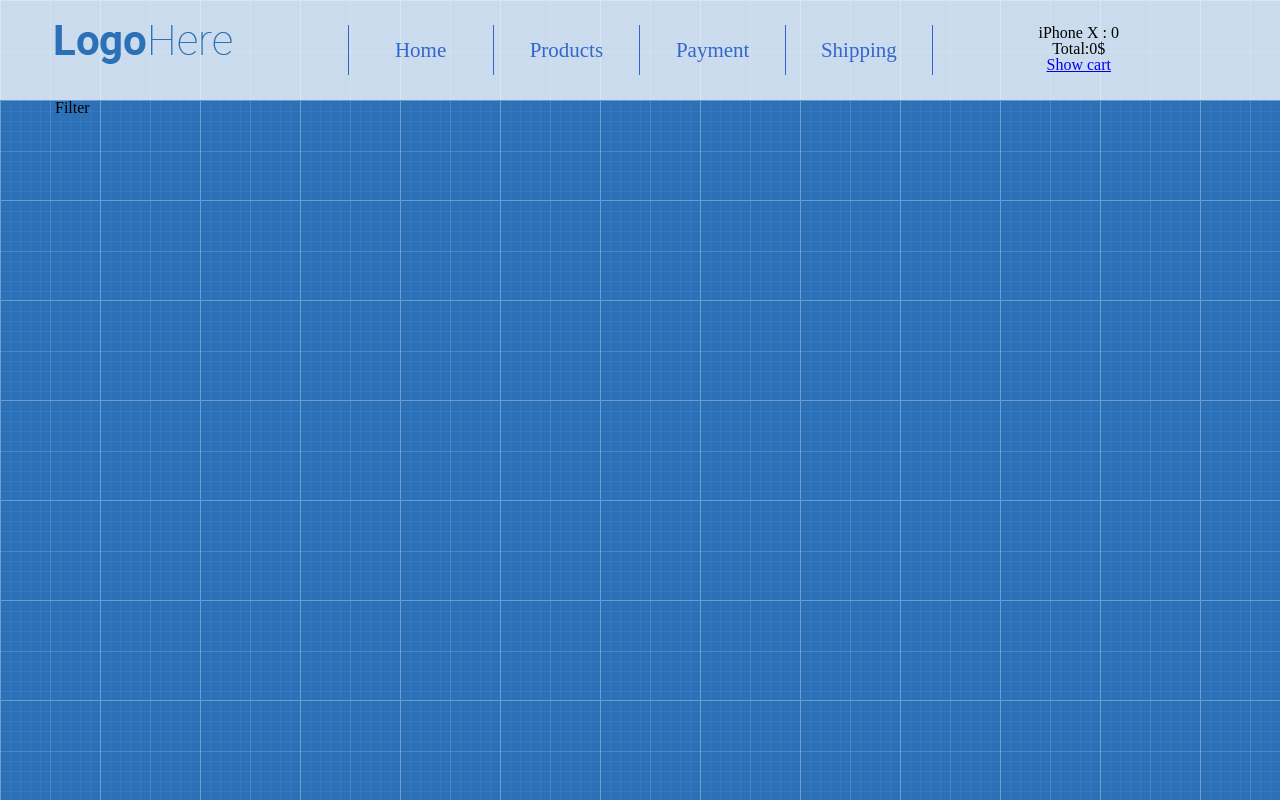
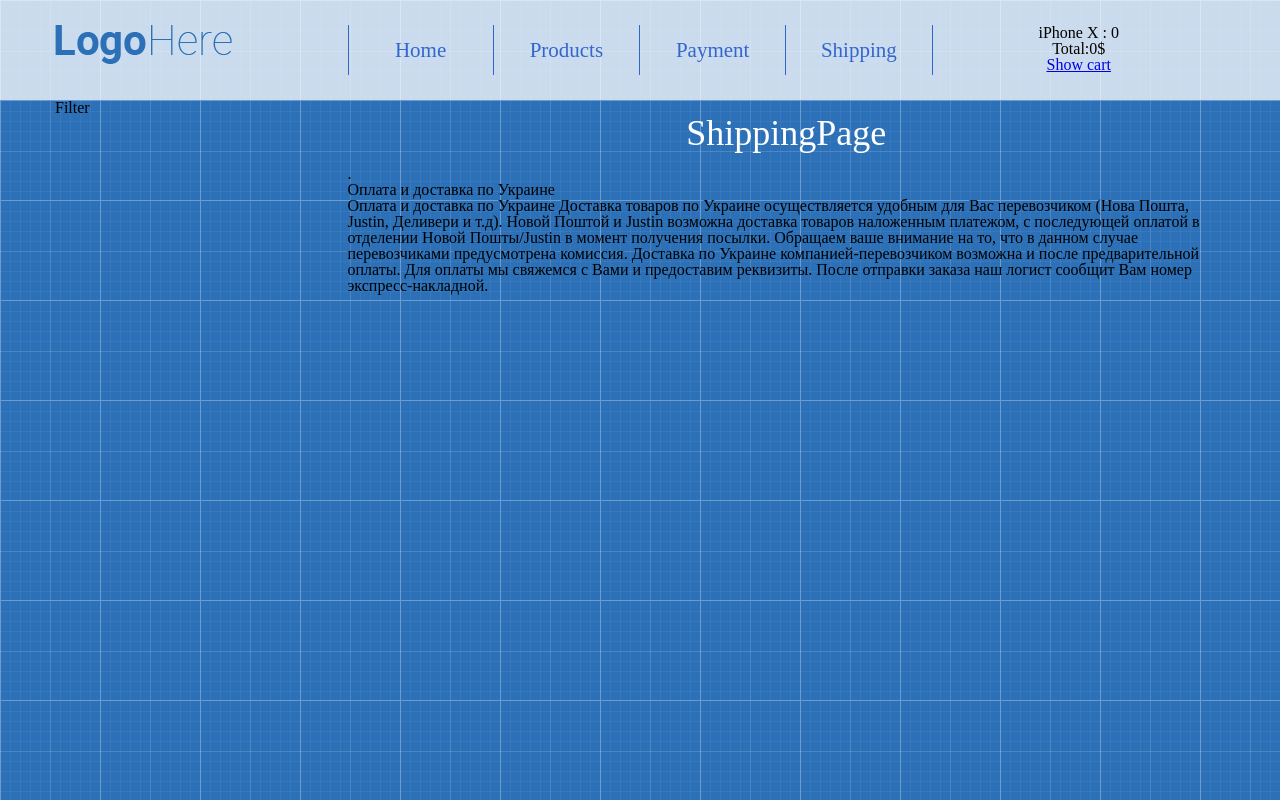
Before and after one commit to YakovlevDS/react-poject, a React (Create React App) app: page /shipping in a window 1280 px wide. Built offline with nearby package versions, Linux system fonts and the light colour scheme.

Commit message:
added pages Shipping and Payment with route path

```diff
--- a/src/App/Header/Header.js
+++ b/src/App/Header/Header.js
@@ -5,21 +5,21 @@ import Cart from "./Cart/Cart";
 import "./header.css";
 import "./Menu/menu.css";
 import "./Cart/cart.css";
+import { Route } from "react-router-dom";
+
 const Header = ({ productsInCart }) => {
   return (
     <header className="header">
       <div className="container">
         <div className="row">
           <div className="col-lg-3">
-            <Logo />
+            <Route path="/" component={Logo} />
           </div>
           <div className="col-lg-6">
-            <Menu />
+            <Menu/>
           </div>
           <div className="col-lg-3">
-            <Cart
-              productsInCart={productsInCart}
-            />
+            <Cart productsInCart={productsInCart} />
           </div>
         </div>
       </div>
--- a/src/App/Header/Logo/Logo.js
+++ b/src/App/Header/Logo/Logo.js
@@ -1,13 +1,14 @@
 import React from "react";
 import logo from './logo.png'
-
+import { Link } from "react-router-dom";
 const Logo = () => {
   return (
-
-   	  <div className = "logo">
-			<img src={logo} alt = ""/>
-   	  </div>
-  )
+    <div className="logo">
+      <Link to="/">
+        <img src={logo} alt="" />
+      </Link>
+    </div>
+  );
 }
 
 export default Logo
--- a/src/App/Header/Menu/Menu.js
+++ b/src/App/Header/Menu/Menu.js
@@ -1,19 +1,25 @@
 import React from "react";
-
+import { Link } from "react-router-dom";
 
 const Menu = () => {
   return (
-
-					<div className="menu">
-						<ul>
-							<li><a href="/">Home</a></li>
-							<li><a href="/">Products</a></li>
-							<li><a href="/">Payment</a></li>
-							<li><a href="/">Shipping</a></li>
-						</ul>
-					</div>
-
-  )
+    <div className="menu">
+      <ul>
+        <li>
+          <Link to="/">Home</Link>
+        </li>
+        <li>
+          <Link to="/">Products</Link>
+        </li>
+        <li>
+          <Link to="/payment">Payment</Link>
+        </li>
+        <li>
+          <Link to="/shipping">Shipping</Link>
+        </li>
+      </ul>
+    </div>
+  );
 }
 
 export default Menu
--- a/src/App/Main/Main.js
+++ b/src/App/Main/Main.js
@@ -1,7 +1,11 @@
 import React from "react";
 import ProductList from "./Products/ProductList"
 import CartPage from "./CartPage/CartPage"
-import {Route} from "react-router-dom"
+import { Route } from "react-router-dom"
+
+import ShippingPage from "./ShippingPage/ShippingPage";
+import PaymentPage from "./PaymentPage/PaymentPage";
+
 const Main = ({ AddProductToCard }) => {
   return (
     <main className="main">
@@ -9,12 +13,14 @@ const Main = ({ AddProductToCard }) => {
         <div className="row">
           <div className="col-lg-3">Filter</div>
           <div className="col-lg-9">
-            <Route path="/" exact render={() => <ProductList AddProductToCard={AddProductToCard} />} />
-            <Route path="/cart" component={CartPage}/>
+            <Route path="/" exact render={() => <ProductList AddProductToCard={AddProductToCard} />}/>
+            <Route path="/cart" component={CartPage} />
+            <Route path="/payment" component={PaymentPage} />
+            <Route path="/shipping" component={ShippingPage} />
           </div>
         </div>
       </div>
     </main>
-  )
+  );
 }
 export default Main
--- /dev/null
+++ b/src/App/Main/PaymentPage/PaymentPage.js
@@ -0,0 +1,19 @@
+import React from "react";
+const PaymentPage = () => {
+  return (
+    <>
+      <h1 className="page-title">PaymentPage</h1>
+      <div>
+        <h2>Время обработки заказа</h2>
+        <p> На обработку Вашего заказа нам обычно
+        требуется не более нескольких часов. Ваш заказ будет обработан в тот же
+        день, когда он был сделан на сайте или на следующий день, если Вы
+        сформировали заказ после 18:00. Если Вы заказали системный блок в сборе,
+        то на это уйдет чуть больше времени, чтобы его собрать и протестировать.
+        Заказы, сделанные в праздничные дни, обрабатываются в первый рабочий
+        день.</p>
+      </div>
+    </>
+  );
+};
+export default PaymentPage;
--- /dev/null
+++ b/src/App/Main/ShippingPage/ShippingPage.js
@@ -0,0 +1,21 @@
+import React from "react";
+const ShippingPage = () => {
+  return (
+    <>
+      <h1 className="page-title">ShippingPage</h1>.
+      <h2>Оплата и доставка по Украине</h2>
+      <p>
+        Оплата и доставка по Украине Доставка товаров по Украине осуществляется
+        удобным для Вас перевозчиком (Нова Пошта, Justin, Деливери и т.д). Новой
+        Поштой и Justin возможна доставка товаров наложенным платежом, с
+        последующей оплатой в отделении Новой Пошты/Justin в момент получения
+        посылки. Обращаем ваше внимание на то, что в данном случае перевозчиками
+        предусмотрена комиссия. Доставка по Украине компанией-перевозчиком
+        возможна и после предварительной оплаты. Для оплаты мы свяжемся с Вами и
+        предоставим реквизиты. После отправки заказа наш логист сообщит Вам
+        номер экспресс-накладной.
+      </p>
+    </>
+  );
+}
+export default ShippingPage
```
